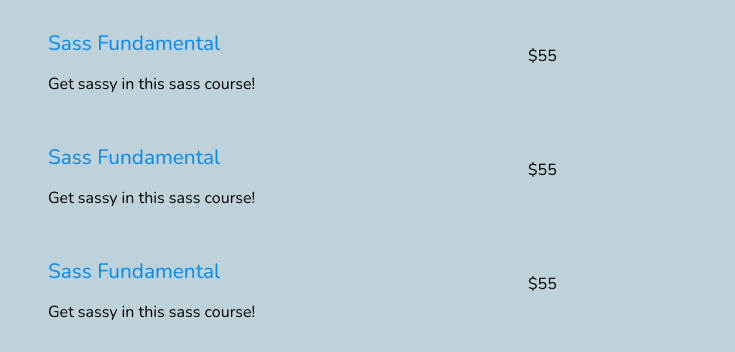
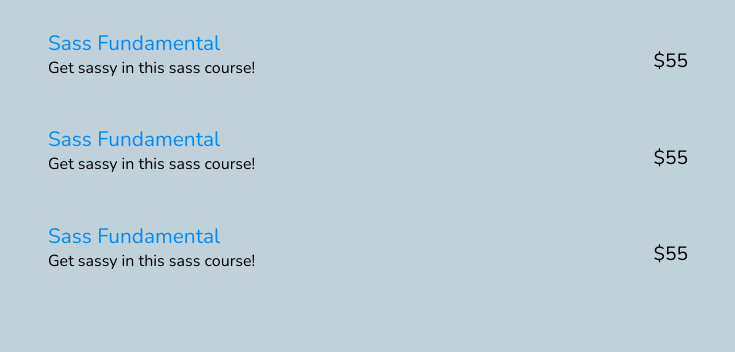
Before and after one commit to newedition994/js-animation-scenejs, a plain HTML site: page index.html in a window 1280 px wide. Shown: the part 448-800 px from the top of the page, without its empty margins (272-1007 px from the left). Drawn offline with nearby package versions, Linux system fonts and the light colour scheme.

Commit message:
made the subprice and description styles

```diff
--- a/css/main.scss
+++ b/css/main.scss
@@ -51,4 +51,13 @@ body {
     color: #008bf5;
     font-size: 1.3em;
   }
+
+  .subprice {
+    text-align: right;
+    font-size: 1.2em;
+  }
+
+  .description p {
+    margin: 0;
+  }
 }
```
Also changed, not shown: css/main.css, 1 other file.
